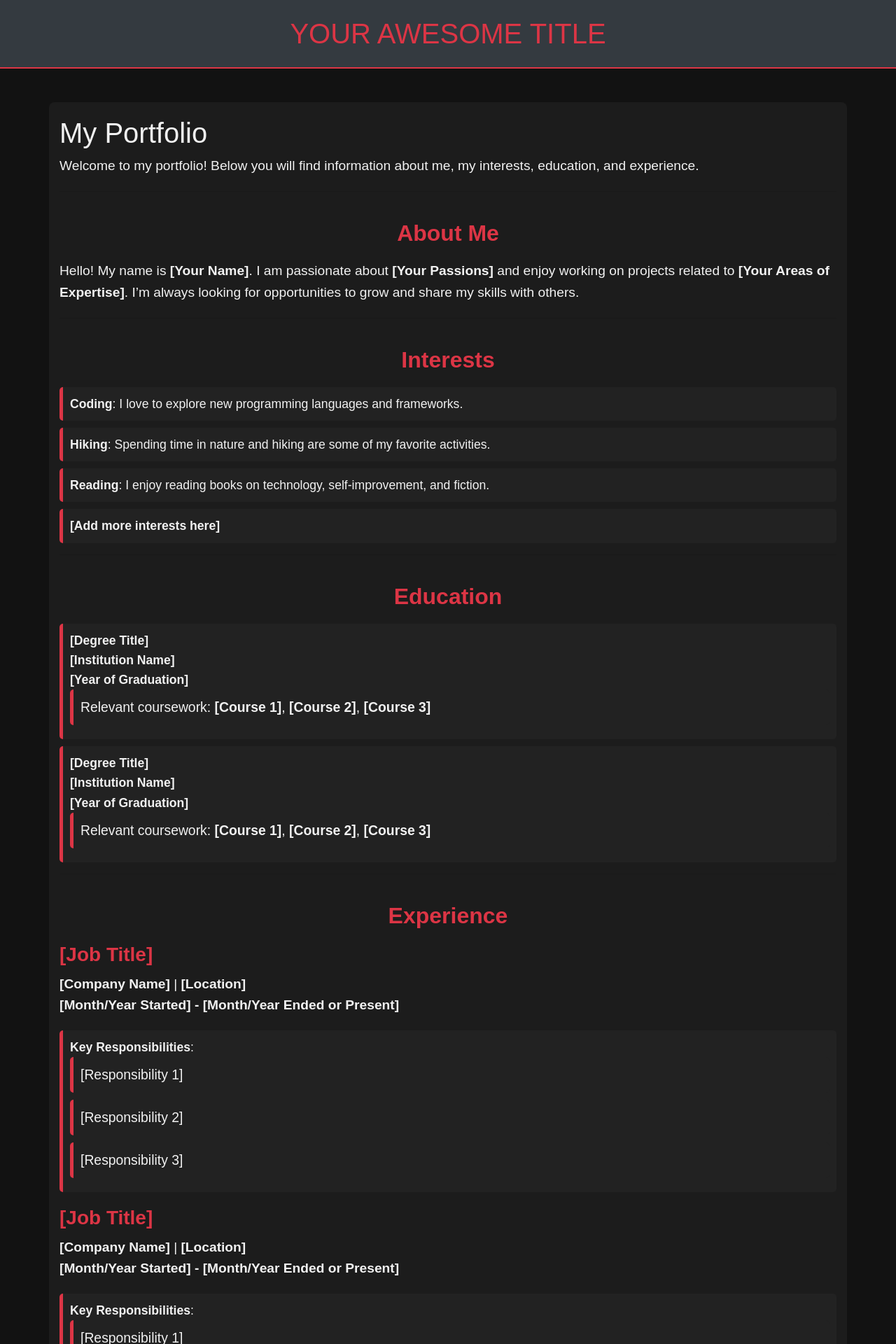
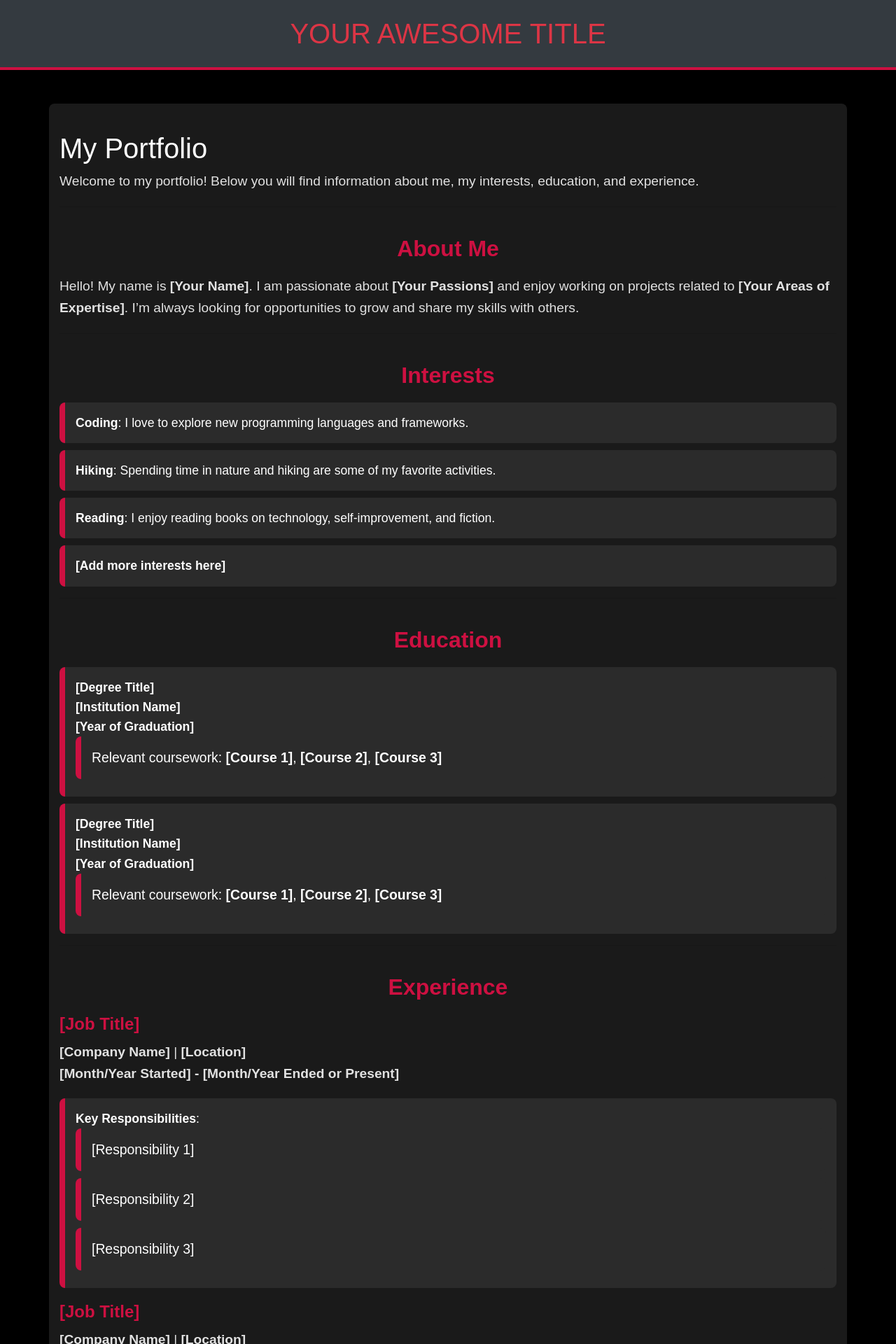
Before and after one commit to waquas9248/waquas9248.github.io, a Jekyll site: the page built from index.markdown, in a window 1280 px wide. Shown: the top 1920 px of the page at 70% size. Built offline with Jekyll 4.4.1, drawn with Linux system fonts in a browser that asks for light colours; nearby versions of some CDN libraries.

Commit message:
new style

```diff
--- a/assets/css/style.css
+++ b/assets/css/style.css
@@ -3,29 +3,32 @@ body {
     margin: 0;
     font-family: Arial, sans-serif;
     line-height: 1.6;
-    background-color: #121212; /* dark background */
-    color: #f1f1f1; /* light text for contrast */
+    background-color: #000000; /* Granite Black */
+    color: #FFFFFF; /* Blizzard White */
 }
 
 /* Header */
 header {
-    background-color: #000; /* pure black */
-    color: #fff;
+    background-color: #000000; /* Granite Black */
+    color: #FFFFFF; /* Blizzard White */
     padding: 20px;
     text-align: center;
-    border-bottom: 2px solid #dc3545; /* red underline */
+    border-bottom: 4px solid #CD1041; /* Spirit Red underline */
 }
 
 header h1 {
-    color: #dc3545; /* red text */
+    color: #CD1041; /* Spirit Red text */
     margin: 0;
+    font-size: 2.5em;
 }
 
 /* Main content */
 main {
-    padding: 20px;
-    background-color: #1c1c1c; /* slightly lighter black */
+    padding: 40px;
+    background-color: #1A1A1A; /* Slightly lighter Granite Black for contrast */
     border-radius: 8px;
+    max-width: 1200px;
+    margin: 0 auto;
 }
 
 /* Sections */
@@ -34,12 +37,14 @@ h2 {
     margin-bottom: 20px;
     text-align: center;
     font-weight: bold;
-    color: #dc3545; /* red headings */
+    color: #CD1041; /* Spirit Red headings */
+    font-size: 2em;
 }
 
 p {
     margin-bottom: 20px;
     font-size: 1.2em;
+    color: #E1E1E1; /* Light gray for readability */
 }
 
 /* About Me Image */
@@ -47,7 +52,8 @@ img {
     max-width: 100%;
     height: auto;
     border-radius: 50%;
-    border: 3px solid #dc3545; /* red border */
+    border: 4px solid #CD1041; /* Spirit Red border */
+    margin-bottom: 20px;
 }
 
 /* List Styling */
@@ -57,55 +63,76 @@ ul {
 }
 
 ul li {
-    background: #222; /* dark gray for contrast */
+    background: #2B2B2B; /* Darker gray for contrast */
     margin-bottom: 10px;
-    padding: 10px;
-    border-radius: 5px;
+    padding: 15px;
+    border-radius: 8px;
     font-size: 1.1em;
-    border-left: 5px solid #dc3545; /* red accent */
+    border-left: 8px solid #CD1041; /* Spirit Red accent */
+    color: #FFFFFF;
 }
 
 /* Education and Experience Sections */
 .education, .experience {
-    border-left: 5px solid #dc3545; /* red accent on left border */
+    border-left: 8px solid #CD1041; /* Spirit Red accent */
     padding-left: 15px;
-    margin-bottom: 20px;
-    background-color: #222; /* dark gray */
-    padding: 10px;
-    border-radius: 5px;
+    margin-bottom: 30px;
+    background-color: #2B2B2B; /* Dark gray */
+    padding: 15px;
+    border-radius: 8px;
+    box-shadow: 0 4px 8px rgba(0, 0, 0, 0.2); /* Slight shadow for depth */
 }
 
 h3 {
     font-weight: bold;
     margin-top: 20px;
     margin-bottom: 10px;
-    color: #dc3545; /* red subheadings */
+    color: #CD1041; /* Spirit Red subheadings */
+    font-size: 1.5em;
 }
 
 /* Contact Info */
 .contact-info {
-    margin-top: 20px;
-    padding: 15px;
-    background: #222; /* dark gray */
-    border-radius: 5px;
-    border: 1px solid #dc3545; /* red border */
+    margin-top: 30px;
+    padding: 20px;
+    background: #2B2B2B; /* Dark gray */
+    border-radius: 8px;
+    border: 2px solid #CD1041; /* Spirit Red border */
+    box-shadow: 0 4px 8px rgba(0, 0, 0, 0.2); /* Slight shadow */
 }
 
 /* Footer */
 footer {
-    background-color: #000; /* pure black */
-    color: #fff;
+    background-color: #000000; /* Granite Black */
+    color: #FFFFFF; /* Blizzard White */
     text-align: center;
     padding: 15px;
-    border-top: 2px solid #dc3545; /* red top border */
+    border-top: 4px solid #CD1041; /* Spirit Red top border */
+    font-size: 0.9em;
 }
 
 /* Link Styling */
 a {
-    color: #dc3545; /* red links */
+    color: #CD1041; /* Spirit Red links */
     text-decoration: none;
+    font-weight: bold;
 }
 
 a:hover {
     text-decoration: underline;
 }
+
+/* Buttons (Optional) */
+button {
+    background-color: #CD1041; /* Spirit Red */
+    color: #FFFFFF; /* Blizzard White */
+    padding: 10px 20px;
+    border: none;
+    border-radius: 5px;
+    cursor: pointer;
+    font-size: 1em;
+}
+
+button:hover {
+    background-color: #A30E35; /* Darker shade of Spirit Red */
+}
```
